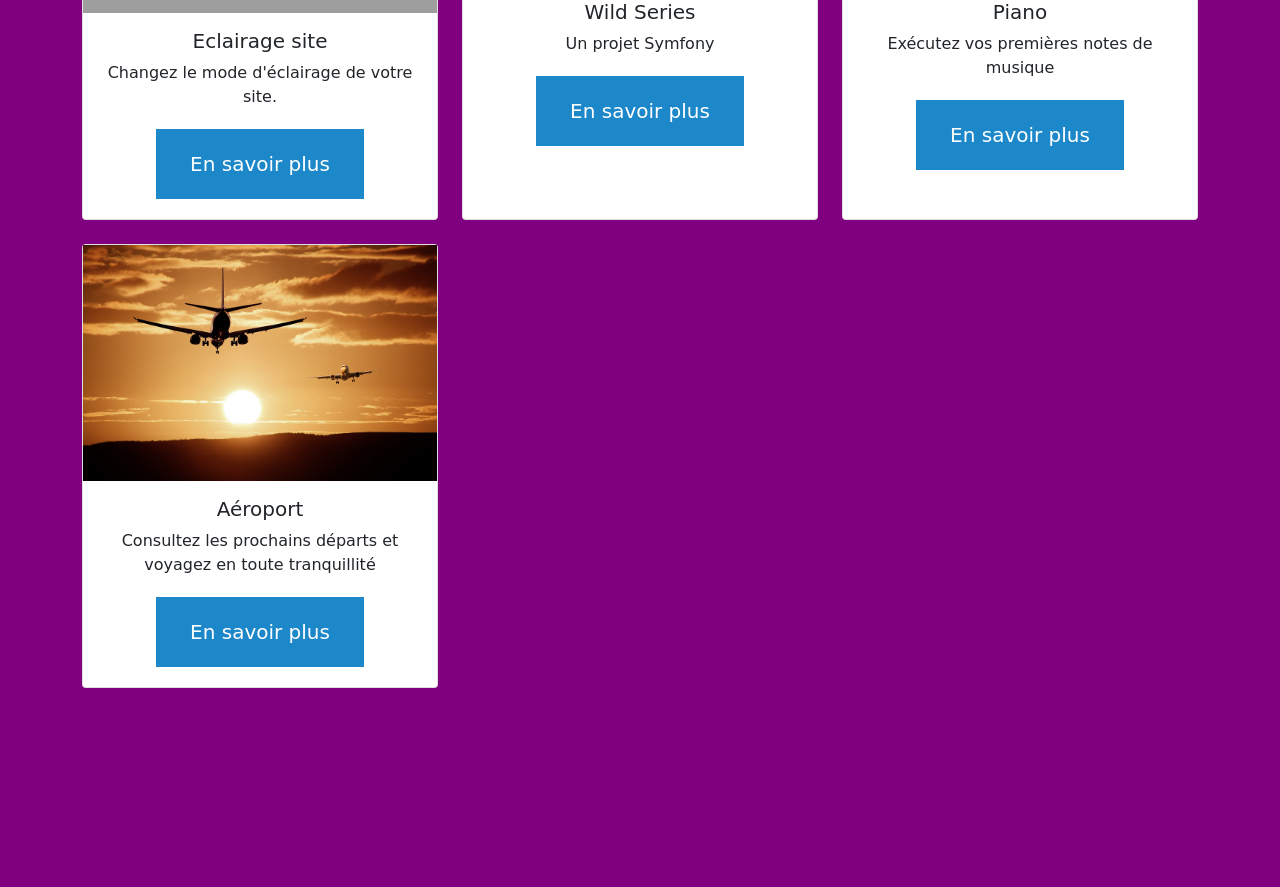
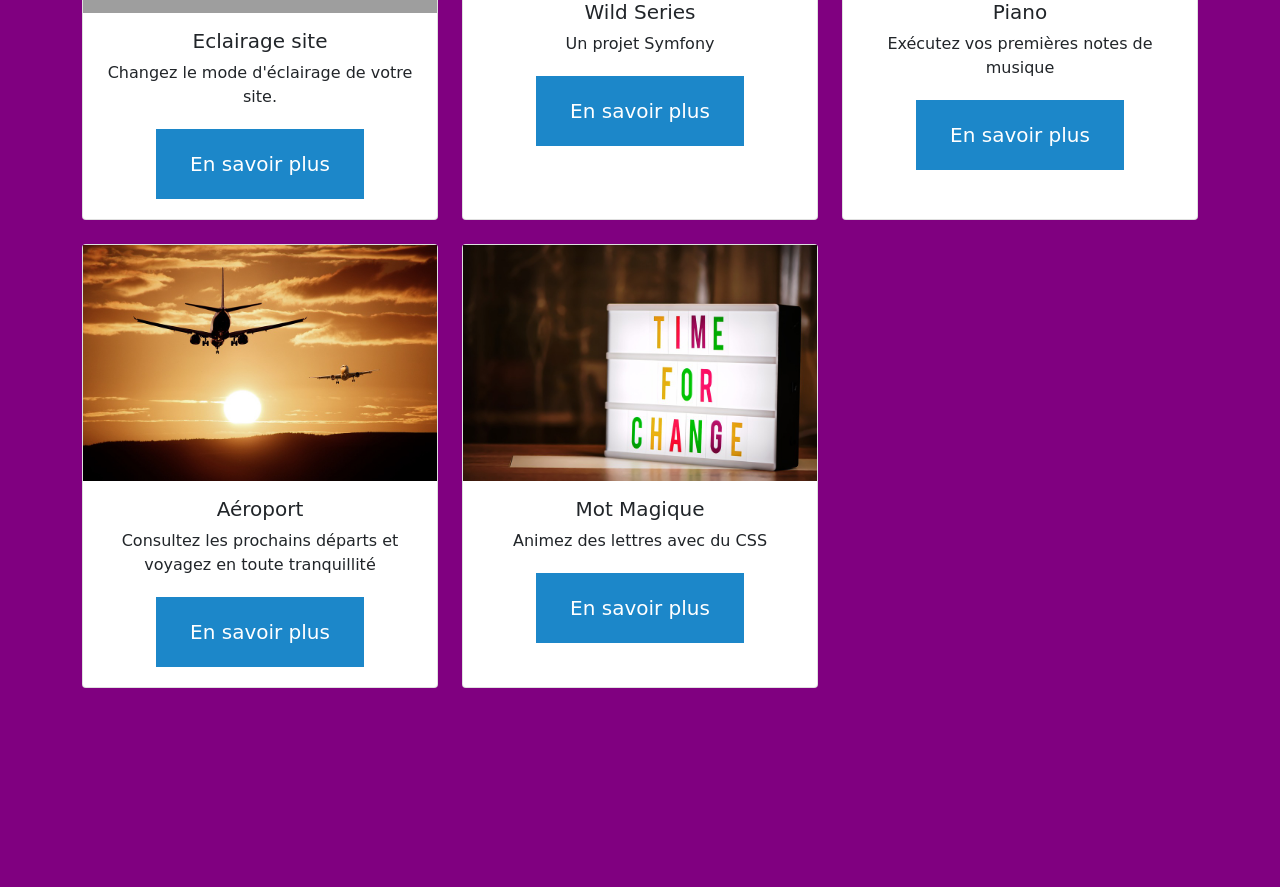
Before and after one commit to Damien1989/super-portfolio, a PHP site: template templates/project/index.html.twig in a window 1280 px wide. Shown: the part 980-1867 px from the top of the page. Run offline with PHP 8.4, Linux system fonts and the light colour scheme; the template is opened without the code that fills it, so the values that code supplies are empty; style sheets or scripts are compiled from the project's sources; some libraries are stand-ins or nearby versions; some web fonts are replaced; grey boxes are pictures that could not be loaded.

Commit message:
add projet css word magic

```diff
--- a/templates/project/index.html.twig
+++ b/templates/project/index.html.twig
@@ -78,6 +78,15 @@
                         </div>
                     </div>
                 </div>
+                <div class="col">
+                    <div class="card h-100">
+                        <img src="{{ asset('uploads/word.jpg') }}" class="d-block w-100">
+                        <div class="card-body">
+                            <h5 class="card-title">Mot Magique</h5>
+                            <p class="card-text">Animez des lettres avec du CSS</p>
+                            <a href="https://damien1989.github.io/super-game/" class="button">En savoir plus</a>
+                        </div>
+                    </div>
             </div>
         </div>
     </div>
```
Also changed, not shown: public/uploads/word.jpg (added).
